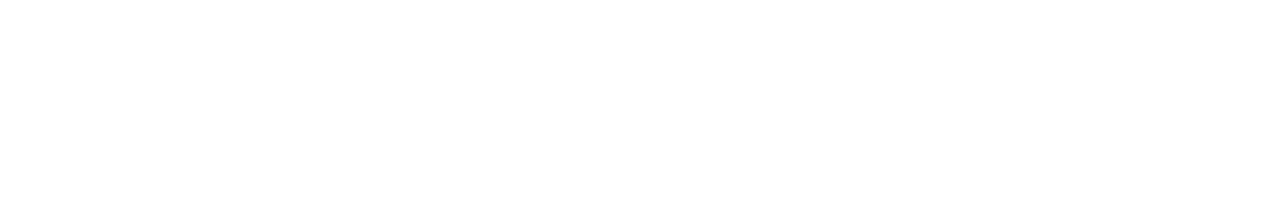
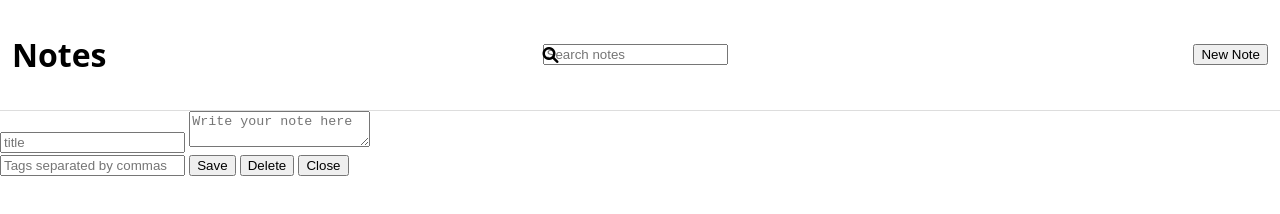
Before and after one commit to Paul04sho/note-taking-app, a plain HTML site: page index.html in a window 1280 px wide. Drawn offline with Linux system fonts and the light colour scheme.

Commit message:
Notes app beginning

```diff
--- a/css/style.css
+++ b/css/style.css
@@ -0,0 +1,27 @@
+html, body {
+    height: 100%;
+    margin: 0;
+    font-family: system-ui, Arial, Helvetica;
+}
+
+header {
+   display: flex;
+   justify-content: space-between;
+   align-items: center;
+   padding: 12px;
+   border-bottom: 1px solid #ddd;
+}
+
+.search-container {
+    position: relative;
+    display: flex;
+    align-items: center;
+}
+
+.search-input {
+    margin-right: 30px;
+}
+
+.search-icon {
+    position: absolute;
+}
--- a/index.html
+++ b/index.html
@@ -3,10 +3,35 @@
 <head>
     <meta charset="UTF-8">
     <meta name="viewport" content="width=device-width, initial-scale=1.0">
-    <title>Document</title>
+    <title>Notes App</title>
+    <!--Font Awesome library-->
+    <link rel="stylesheet" href="https://cdnjs.cloudflare.com/ajax/libs/font-awesome/6.0.0/css/all.min.css">
+
     <link rel="stylesheet" href="css/style.css">
 </head>
 <body>
+    <header>
+        <h1>Notes</h1>
+        <div class="search-container">
+            <i class="fas fa-search search-icon"></i>
+            <input id="search-input" class="search-input" placeholder="Search notes">
+        </div>
+        <button id="newNote">New Note</button>
+    </header>
+
+    <main>
+        <aside id="list-item"></aside>
+        <section id="editor" class="hidden">
+            <input id="title" placeholder="title">
+            <textarea id="content" placeholder="Write your note here"></textarea>
+            <div class="editor-actions">
+                <input id="tags" placeholder="Tags separated by commas">
+                <button id="save-btn">Save</button>
+                <button id="delete-btn">Delete</button>
+                <button id="close-btn">Close</button>
+            </div>
+        </section>
+    </main>
 
     <script src="js/app.js"></script>
 </body>
```
